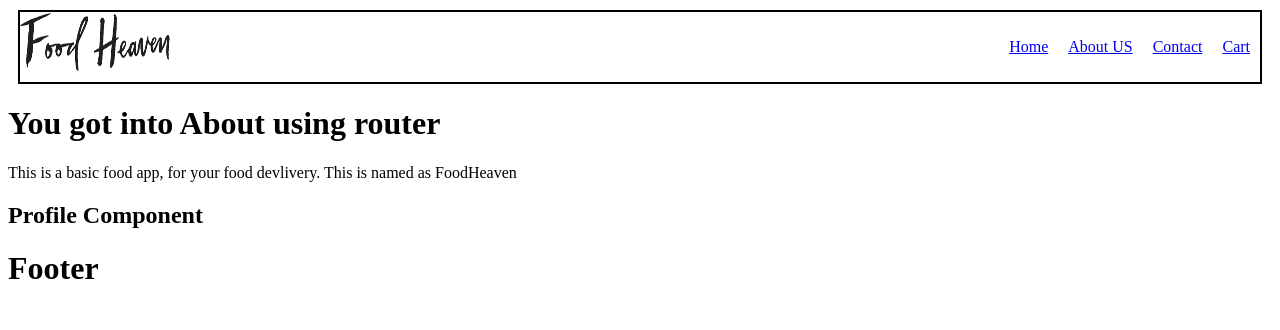
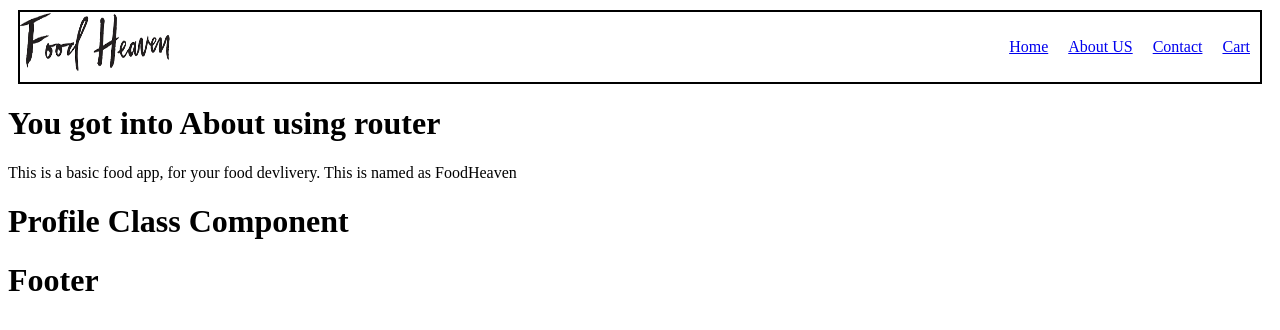
Before and after one commit to nikhilchowdary1918/ReactStunts, a React (Vite) app: page /about in a window 1280 px wide. Shown: the top 330 px of the page. Built offline with nearby package versions, Linux system fonts and the light colour scheme.

Commit message:
Profile using ClassBasedComponents

```diff
--- a/src/components/About.js
+++ b/src/components/About.js
@@ -1,10 +1,10 @@
-import Profile from "./Profile";
+import ProfileClass from "./ProfileClass";
 const About=()=>{
     return(
         <div>
         <h1>You got into About using router</h1>
         <p>This is a basic food app, for your food devlivery. This is named as FoodHeaven</p>
-        <Profile/>
+        <ProfileClass/>
         </div>
     )
 
--- a/src/components/Profile.js
+++ b/src/components/Profile.js
@@ -1,7 +1,7 @@
 const Profile=()=>{
     return(
         <div>
-            <h2>Profile Component</h2>
+            <h1>Profile Component</h1>
         </div>
     )
 }
--- /dev/null
+++ b/src/components/ProfileClass.js
@@ -0,0 +1,9 @@
+import React from "react";
+class ProfileClass extends React.Component{
+    render(){
+        return(
+            <h1>Profile Class Component</h1>
+        )
+    }
+}
+export default ProfileClass;
```
Also changed, not shown: 2 other files (tests, documents, lock files or other folders).
